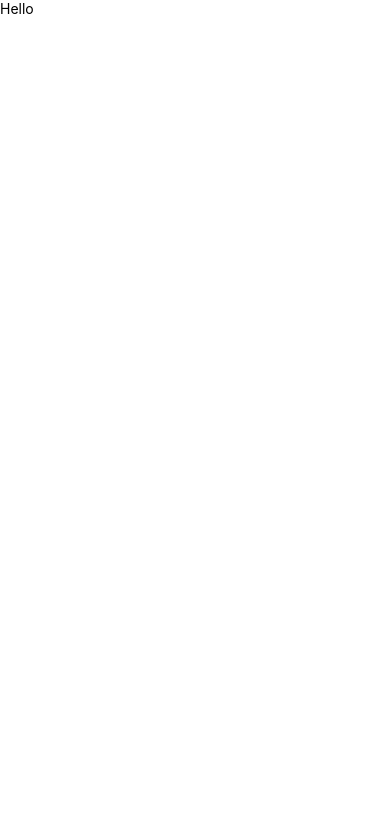
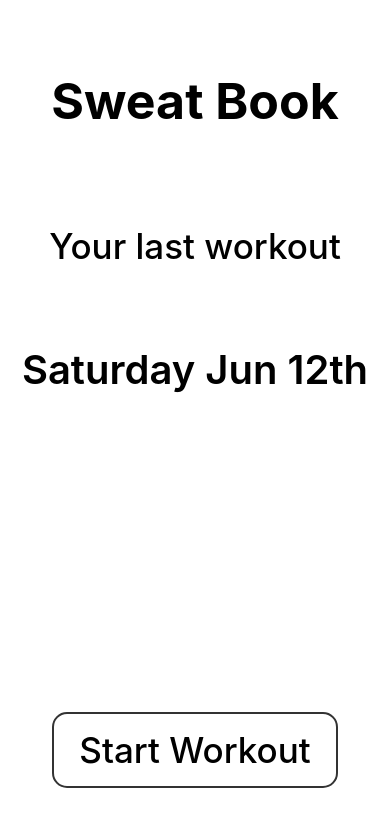
Before and after one commit to ermyas7/SweatBook, a React Native app: screen / in a window 390 px wide. Shown: the top 826 px of the page. Built offline with nearby package versions, Linux system fonts and the light colour scheme.

Commit message:
Add welcome screen

```diff
--- a/App.js
+++ b/App.js
@@ -8,18 +8,14 @@
 
 import React from 'react';
 import {
-  SafeAreaView,
-  StyleSheet,
-  ScrollView,
-  View,
-  Text,
-  StatusBar,
+  View
 } from 'react-native';
 
+import Welcome from './src/containers/welcome';
 
 const App = () => (
   <View>
-    <Text>Hello</Text>
+    <Welcome/>
   </View>
 );
 
--- /dev/null
+++ b/src/components/CustomButton.js
@@ -0,0 +1,25 @@
+import React from 'react'
+import {TouchableHighlight, Text, StyleSheet} from 'react-native'
+const CustomButton = () => {
+    return (
+        <TouchableHighlight style={styles.buttonContainer}>
+            <Text style={styles.buttonText}>Start Workout</Text>
+        </TouchableHighlight>
+    )
+}
+
+const styles = StyleSheet.create({
+    buttonContainer: {
+        paddingHorizontal: 25,
+        paddingVertical: 15,
+        borderColor: '#333',
+        borderWidth: 2,
+        borderRadius: 15
+    },
+    buttonText: {
+        fontSize: 35,
+        fontWeight: '500'
+    }
+})
+
+export default CustomButton
--- /dev/null
+++ b/src/containers/welcome/Header.js
@@ -0,0 +1,21 @@
+import React from 'react'
+import {View, Text, StyleSheet} from 'react-native';
+const Header = () => {
+    return (
+        <View style={styles.container}>
+            <Text style={styles.heading}>Sweat Book</Text>
+        </View>
+    )
+}
+
+const styles = StyleSheet.create({
+    container:{
+        paddingVertical: 15,
+        alignItems: 'center'
+    },
+    heading:{
+        fontSize: 50,
+        fontWeight: '700'
+    }
+});
+export default Header
--- /dev/null
+++ b/src/containers/welcome/index.js
@@ -0,0 +1,57 @@
+import React from 'react'
+import {
+    View,
+    Text,
+    StyleSheet,
+    Dimensions
+} from 'react-native';
+
+import Header from './Header';
+import CustomButton from '../../components/CustomButton';
+
+const {width, height} = Dimensions.get('window');
+
+const index = () => {
+    return (
+        <View style={styles.main}>
+            <View style={styles.header}>
+                <Header/>
+                <View>
+                    <Text style={styles.subheading}>Your last workout</Text>
+                </View>
+                <View>
+                    <Text style={styles.dateText}>Saturday Jun 12th</Text>
+                </View>
+            </View>
+            <View style={styles.footer}>
+                <CustomButton/>
+            </View>
+        </View>
+    )
+}
+
+const styles = StyleSheet.create({
+    main: {
+        paddingVertical: height/15,
+        height: height,
+        justifyContent: "space-between",
+        alignItems: "center",
+    },
+    header: {
+        height: height/2.5,
+        justifyContent: "space-between",
+        alignItems: "center",
+    },
+    subheading: {
+        fontSize: 35,
+        fontWeight: '500'
+    },
+    dateText: {
+        fontSize: 40,
+        fontWeight: '600'
+    },
+    footer:{
+
+    },
+})
+export default index
```
